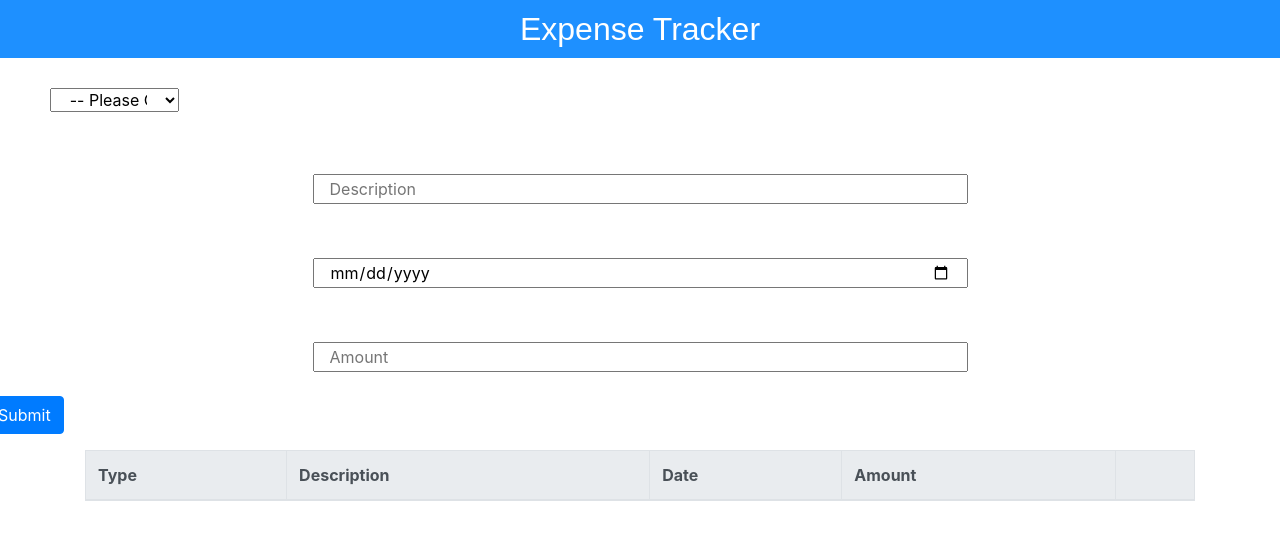
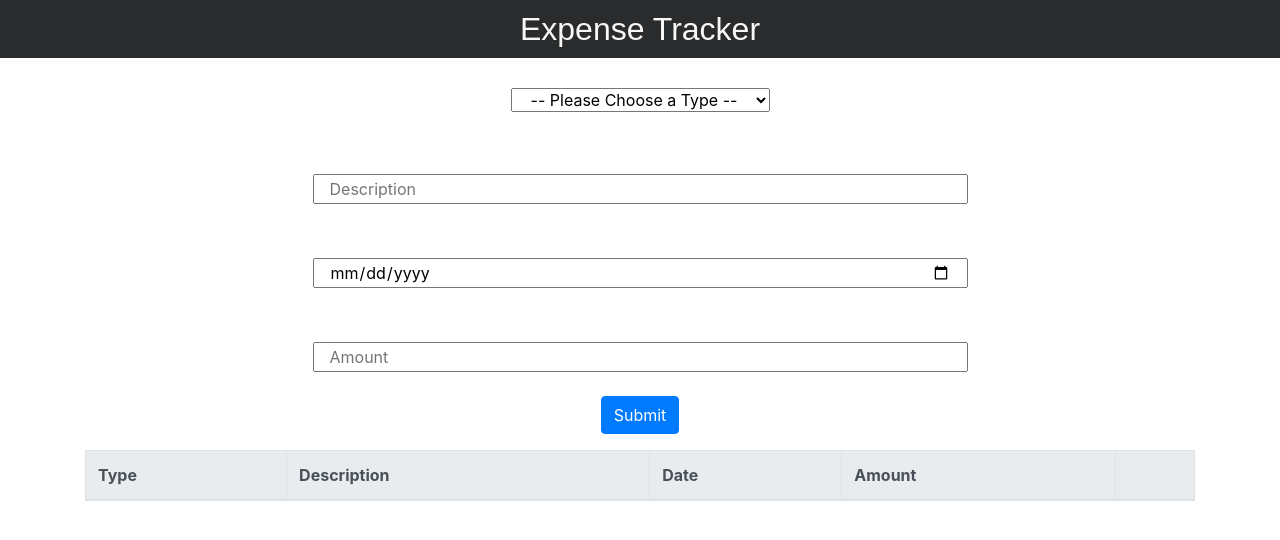
Before and after one commit to mauroleos/Expense-Tracker-App, a React (Create React App) app in the folder my-app/: page / in a window 1280 px wide. Shown: the top 540 px of the page. Built offline with nearby package versions, Linux system fonts and the light colour scheme.

Commit message:
Worked on bootstrap and CSS

```diff
--- a/my-app/src/Components/App.css
+++ b/my-app/src/Components/App.css
@@ -0,0 +1,4 @@
+.row {
+  display: flex;
+  justify-content: center;
+}
--- a/my-app/src/Components/FormContainer.js
+++ b/my-app/src/Components/FormContainer.js
@@ -95,7 +95,7 @@ class Form extends Component {
                 <div className="row">
                   <label>
                     <select
-                      className="col-sm-6 offset-sm-3"
+                      className="col-sm-12"
                       style={{
                         textAlign: "center",
                       }}
@@ -116,7 +116,7 @@ class Form extends Component {
               <div style={{ marginTop: "30px" }}>
                 <div className="row">
                   <input
-                    className="col-sm-6 offset-sm-3"
+                    className="col-sm-6"
                     type="text"
                     name="description"
                     value={this.state.form.description}
@@ -129,7 +129,7 @@ class Form extends Component {
               <div style={{ marginTop: "30px" }}>
                 <div className="row">
                   <input
-                    className="col-sm-6 offset-sm-3"
+                    className="col-sm-6"
                     type="date"
                     name="date"
                     value={this.state.form.date}
@@ -142,7 +142,7 @@ class Form extends Component {
               <div style={{ marginTop: "30px" }}>
                 <div className="row">
                   <input
-                    className="col-sm-6 offset-sm-3"
+                    className="col-sm-6"
                     type="number"
                     name="amount"
                     value={this.state.form.amount}
--- a/my-app/src/Components/Header.js
+++ b/my-app/src/Components/Header.js
@@ -4,8 +4,8 @@ function Header() {
   return (
     <h2
       style={{
-        color: "white",
-        backgroundColor: "DodgerBlue",
+        color: "#f7f7f7",
+        backgroundColor: "#292b2c",
         padding: "10px",
         fontFamily: "Arial",
         textAlign: "center",
```
